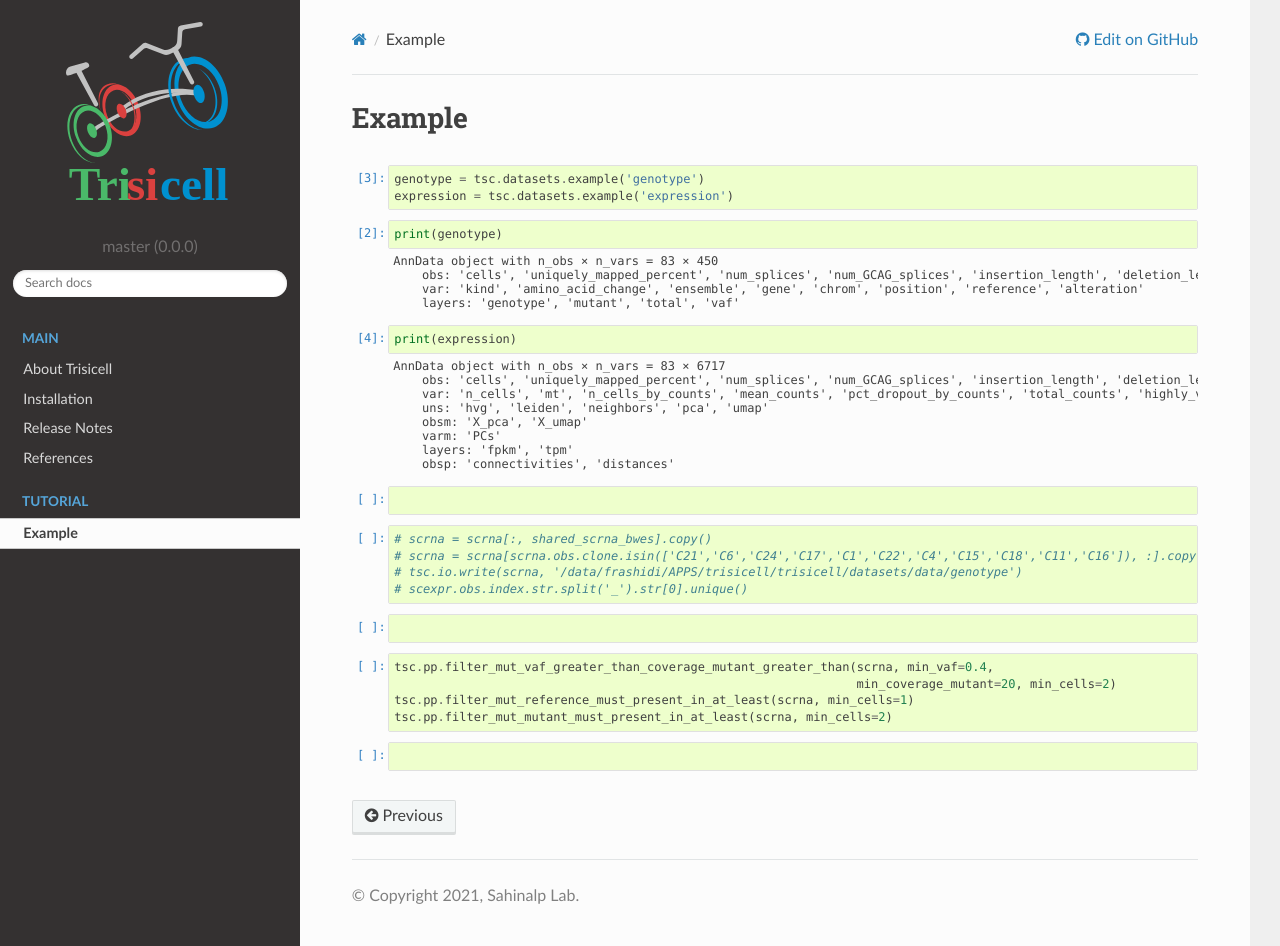
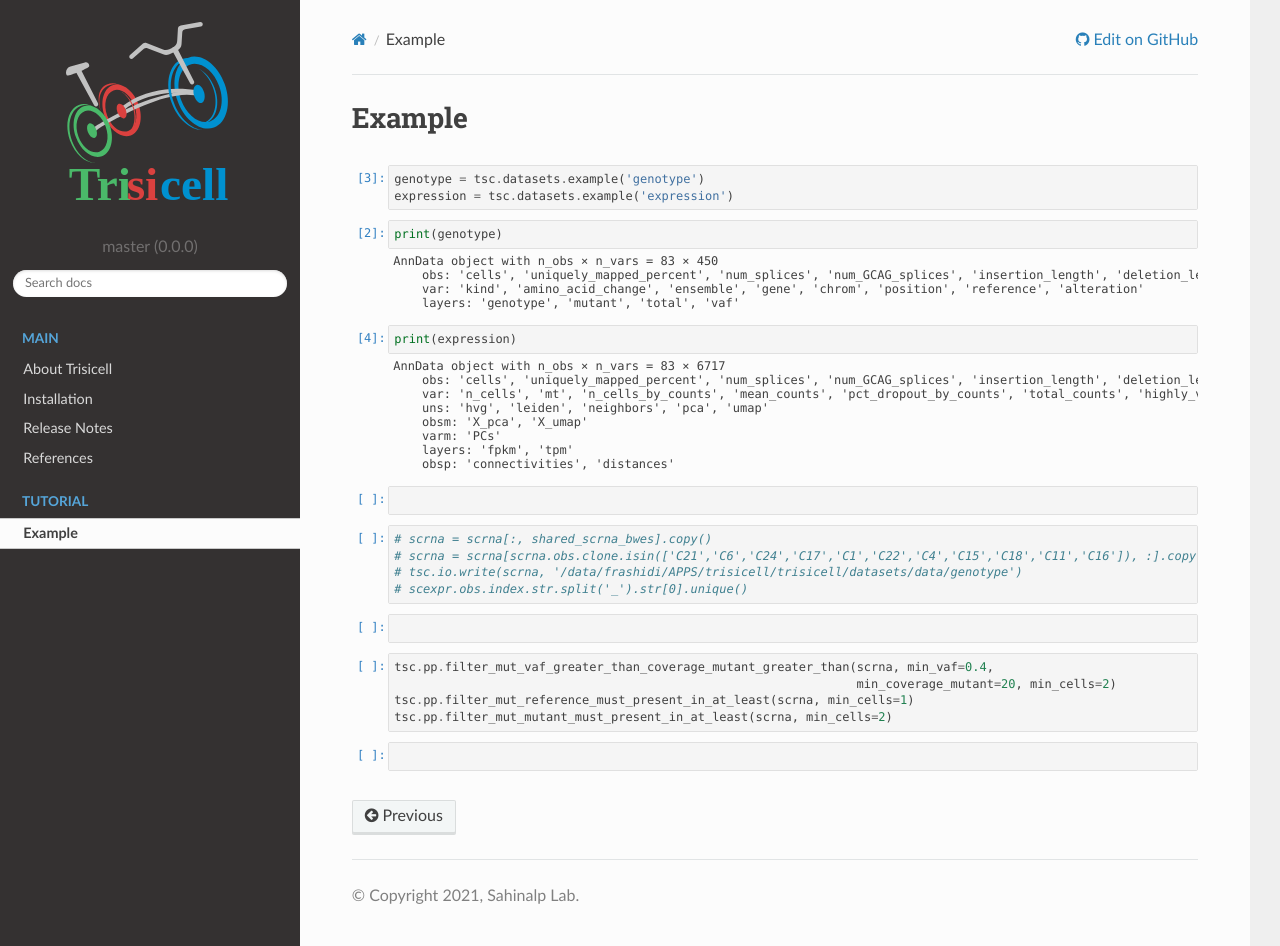
Before and after one commit to faridrashidi/trisicell, a Sphinx documentation site: the page built from docs/source/Example.ipynb, in a window 1280 px wide and 946 px high. Built offline with Sphinx 7.4.7 and the Read the Docs theme 2.0.0, drawn with Linux system fonts in a browser that asks for light colours.

Commit message:
update docs

```diff
--- a/docs/requirements.txt
+++ b/docs/requirements.txt
@@ -10,3 +10,4 @@ sphinx_last_updated_by_git
 sphinx_rtd_theme
 sphinxcontrib-bibtex>=2.1.0
 sphinxcontrib-spelling
+sphinx_copybutton
--- a/docs/source/_static/css/custom.css
+++ b/docs/source/_static/css/custom.css
@@ -61,7 +61,10 @@ table.longtable td {
 }
 /* Parameters contain <strong> parts and don’t need bold font */
 .rst-content dl.field-list dl > dt {
-	font-weight: unset
+	font-weight: unset!important;
+}
+div.highlight > pre {
+    background: #F5F5F5;
 }
 /* Add colon between return tuple element name and type */
 .rst-content dl:not(.docutils) dl > dt .classifier::before {
@@ -100,9 +103,10 @@ div.sphx-glr-download a {
 div.sphx-glr-download a[href$=".py"] {
 	display: none !important;
 }
-div.sphx-glr-example-title div[class="highlight"] {
-	background-color: #F5F5F5;
-	border: none;
+div.sphx-glr-example-title div[class="highlight"],
+div.nbinput.container div.input_area > div[class^="highlight"] {
+    background-color: #F5F5F5!important;
+    border: none!important;
 }
 .sphx-glr-script-out .highlight pre {
 	background: #FCFCFC !important;
--- a/docs/source/conf.py
+++ b/docs/source/conf.py
@@ -57,6 +57,9 @@ extensions = [
     "sphinx.ext.githubpages",
     "sphinx_autodoc_typehints",
     "nbsphinx",
+    "sphinx_copybutton",
+    # "sphinx_gallery.gen_gallery",
+    # "sphinx_last_updated_by_git",
 ]
 
 # Generate the API documentation when building
```
Also changed, not shown: docs/source/_static/images/overview.png (added).
